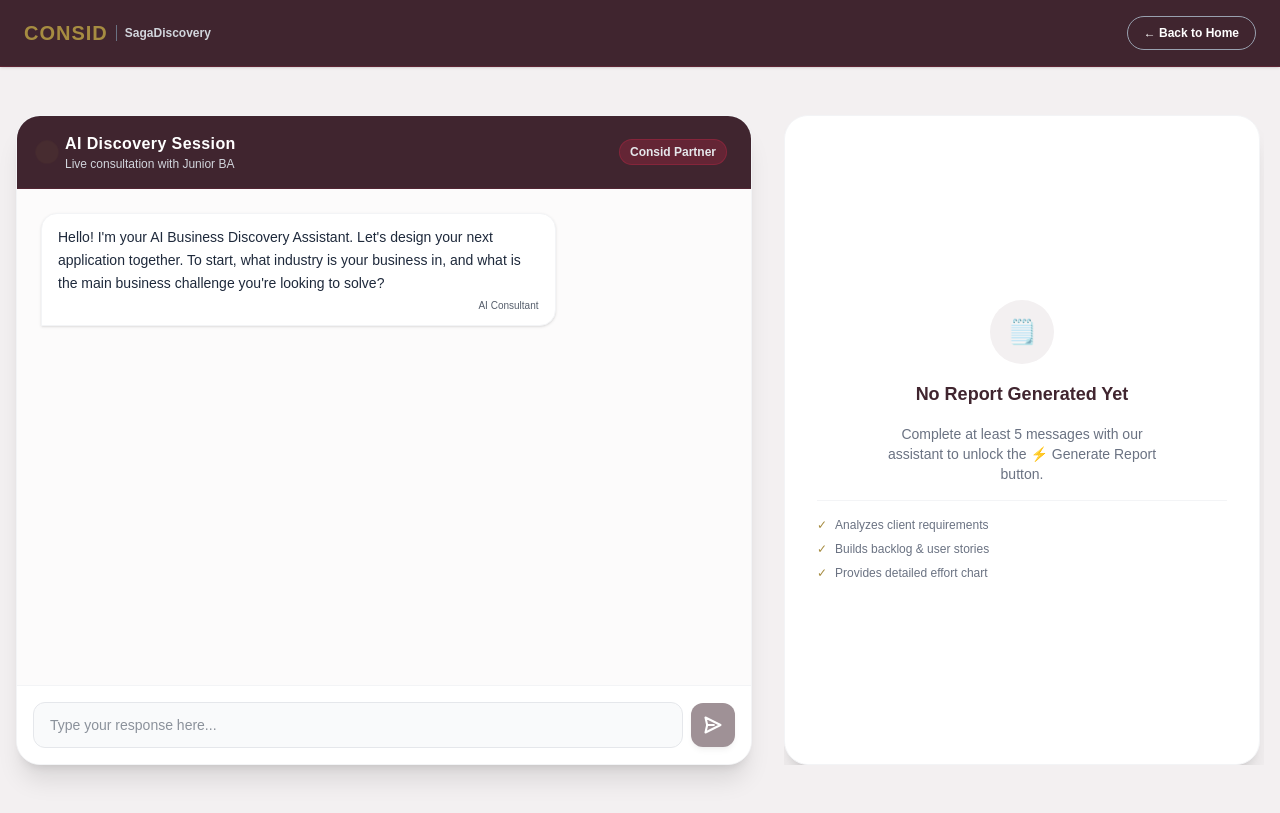
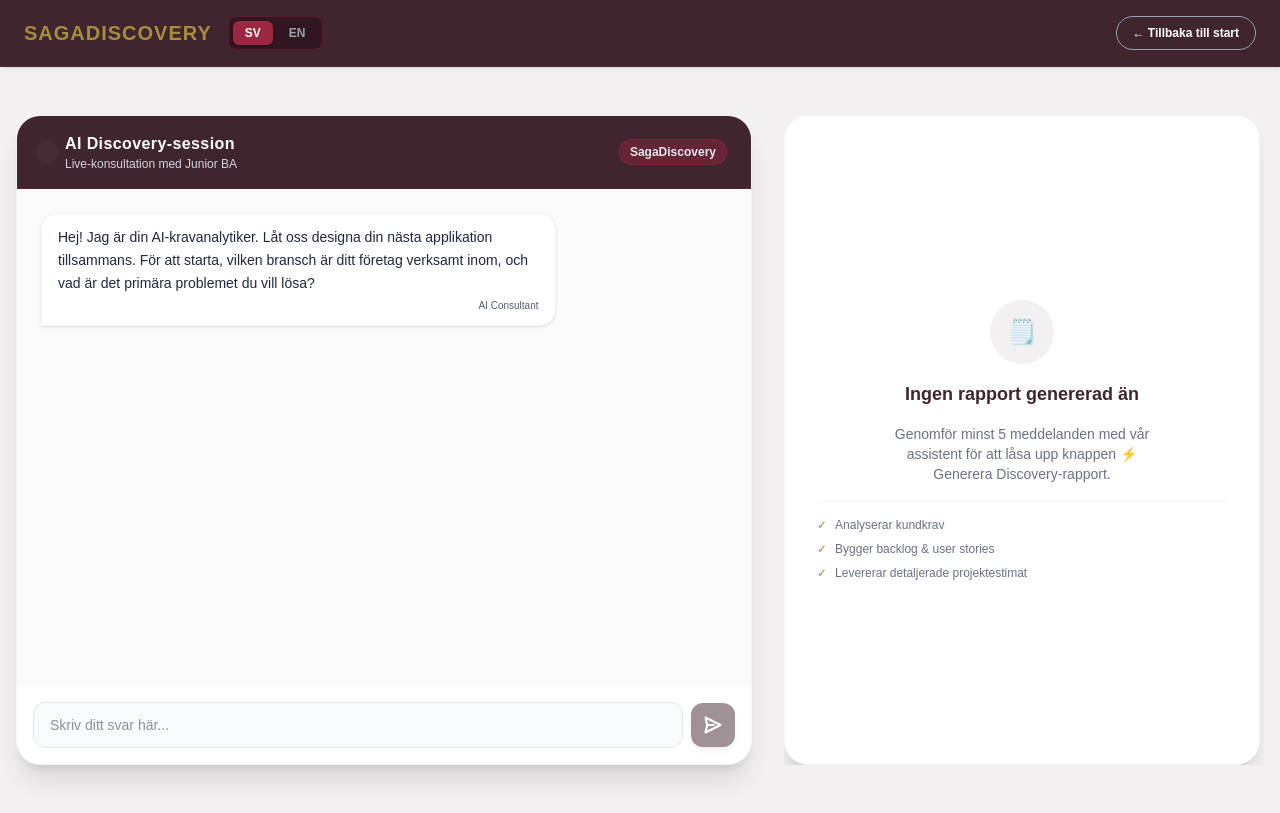
Before and after one commit to hihassan1998/ai-business-discovery-assistant, a Next.js app: page /discovery in a window 1280 px wide. Built offline with nearby package versions, Linux system fonts and the light colour scheme.

Commit message:
feat: add multilingual support (Swedish/English)

```diff
--- a/app/discovery/page.tsx
+++ b/app/discovery/page.tsx
@@ -1,24 +1,58 @@
 'use client';
 
-import React, { useState } from 'react';
+import React, { useState, useEffect } from 'react';
 import { ChatInterface } from '@/components/ui/ChatInterface';
 import { ReportView } from '@/components/ui/ReportView';
 import { ReportData } from '@/types';
 import Link from 'next/link';
+import { useLanguage } from '@/context/LanguageContext';
+import { translations } from '@/lib/translations';
+import { LanguageToggle } from '@/components/ui/LanguageToggle';
 
 interface Message {
   role: 'user' | 'assistant';
   content: string;
 }
 
+// DiscoveryPage handles the side-by-side Chat and ReportView layout with multilingual support.
 export default function DiscoveryPage() {
-  const [messages, setMessages] = useState<Message[]>([
+  const { language } = useLanguage();
+  const t = translations[language];
+
+  // Set first message based on current language
+  const [messages, setMessages] = useState<Message[]>([]);
+
+  // Effect to initialize first message on mount and language change if conversation is empty
+  useEffect(() => {
+    if (messages.length === 0) {
+      setMessages([
         {
           role: 'assistant',
           content:
-        "Hello! I'm your AI Business Discovery Assistant. Let's design your next application together. To start, what industry is your business in, and what is the main business challenge you're looking to solve?",
+            language === 'sv'
+              ? 'Hej! Jag är din AI-kravanalytiker. Låt oss designa din nästa applikation tillsammans. För att starta, vilken bransch är ditt företag verksamt inom, och vad är det primära problemet du vill lösa?'
+              : "Hello! I'm your AI Business Discovery Assistant. Let's design your next application together. To start, what industry is your business in, and what is the main business challenge you're looking to solve?",
         },
       ]);
+    } else {
+      // Dynamic translation of first message if no user interactions occurred yet
+      setMessages((prev) => {
+        if (prev.length === 1 && prev[0].role === 'assistant') {
+          return [
+            {
+              role: 'assistant',
+              content:
+                language === 'sv'
+                  ? 'Hej! Jag är din AI-kravanalytiker. Låt oss designa din nästa applikation tillsammans. För att starta, vilken bransch är ditt företag verksamt inom, och vad är det primära problemet du vill lösa?'
+                  : "Hello! I'm your AI Business Discovery Assistant. Let's design your next application together. To start, what industry is your business in, and what is the main business challenge you're looking to solve?",
+            },
+          ];
+        }
+        return prev;
+      });
+    }
+  }, [language]);
+
   const [reportData, setReportData] = useState<ReportData | null>(null);
   const [isGenerating, setIsGenerating] = useState(false);
   const [error, setError] = useState<string | null>(null);
@@ -46,7 +80,12 @@ export default function DiscoveryPage() {
       }
     } catch (err: any) {
       console.error(err);
-      setError(err.message || 'An error occurred while generating the report. Please try again.');
+      setError(
+        err.message ||
+          (language === 'sv'
+            ? 'Ett fel uppstod när rapporten skulle skapas. Försök igen.'
+            : 'An error occurred while generating the report. Please try again.')
+      );
     } finally {
       setIsGenerating(false);
     }
@@ -61,19 +100,19 @@ export default function DiscoveryPage() {
       {/* Navbar / Header */}
       <nav className="bg-[#40252F] text-white py-4 px-6 border-b border-[#9B2740]/30 sticky top-0 z-40 shadow-sm">
         <div className="max-w-7xl mx-auto flex justify-between items-center">
+          <div className="flex items-center space-x-4">
             <Link href="/" className="flex items-center space-x-2 group">
               <span className="text-xl font-black text-[#A68C41] tracking-wider group-hover:text-white transition-all">
-              CONSID
-            </span>
-            <span className="text-xs text-gray-300 font-semibold border-l border-gray-500 pl-2">
-              SagaDiscovery
+                SAGADISCOVERY
               </span>
             </Link>
+            <LanguageToggle />
+          </div>
           <Link
             href="/"
             className="text-xs font-semibold px-4 py-2 border border-gray-400 rounded-full hover:bg-white hover:text-[#40252F] transition-all"
           >
-            ← Back to Home
+            {t.backToHome}
           </Link>
         </div>
       </nav>
@@ -106,10 +145,10 @@ export default function DiscoveryPage() {
                 <div>
                   <div className="flex justify-between items-center mb-6">
                     <h2 className="text-xl font-extrabold text-[#40252F] tracking-wide">
-                      Generated Project Brief
+                      {t.briefHeader}
                     </h2>
                     <span className="bg-[#A68C41]/20 border border-[#A68C41] text-[#A68C41] text-[10px] font-bold px-2 py-0.5 rounded-full uppercase">
-                      Draft
+                      {t.draft}
                     </span>
                   </div>
                   <ReportView data={reportData} onUpdate={handleUpdateReport} />
@@ -119,22 +158,22 @@ export default function DiscoveryPage() {
                   <div className="w-16 h-16 bg-[#F3F0F1] rounded-full flex items-center justify-center text-2xl">
                     🗒️
                   </div>
-                  <h3 className="font-bold text-lg text-[#40252F]">No Report Generated Yet</h3>
+                  <h3 className="font-bold text-lg text-[#40252F]">{t.noReportTitle}</h3>
                   <p className="text-sm text-gray-500 max-w-[280px]">
-                    Complete at least 5 messages with our assistant to unlock the ⚡ Generate Report button.
+                    {t.noReportText}
                   </p>
                   <div className="pt-4 w-full border-t border-gray-100 flex flex-col space-y-2 text-left text-xs text-gray-500">
                     <div className="flex items-center space-x-2">
                       <span className="text-[#A68C41]">✓</span>
-                      <span>Analyzes client requirements</span>
+                      <span>{language === 'sv' ? 'Analyserar kundkrav' : 'Analyzes client requirements'}</span>
                     </div>
                     <div className="flex items-center space-x-2">
                       <span className="text-[#A68C41]">✓</span>
-                      <span>Builds backlog & user stories</span>
+                      <span>{language === 'sv' ? 'Bygger backlog & user stories' : 'Builds backlog & user stories'}</span>
                     </div>
                     <div className="flex items-center space-x-2">
                       <span className="text-[#A68C41]">✓</span>
-                      <span>Provides detailed effort chart</span>
+                      <span>{language === 'sv' ? 'Levererar detaljerade projektestimat' : 'Provides detailed effort chart'}</span>
                     </div>
                   </div>
                 </div>
--- a/components/ui/ChatInterface.tsx
+++ b/components/ui/ChatInterface.tsx
@@ -1,7 +1,12 @@
+// ChatInterface.tsx
+// Handles user input, sends messages to the AI, and manages conversation state
+
 'use client';
 
 import React, { useState, useRef, useEffect } from 'react';
 import { ChatMessage } from './ChatMessage';
+import { useLanguage } from '@/context/LanguageContext';
+import { translations } from '@/lib/translations';
 
 interface Message {
   role: 'user' | 'assistant';
@@ -21,6 +26,9 @@ export const ChatInterface: React.FC<ChatInterfaceProps> = ({
   onGenerateReport,
   isGeneratingReport,
 }) => {
+  const { language } = useLanguage();
+  const t = translations[language];
+
   const [input, setInput] = useState('');
   const [isLoading, setIsLoading] = useState(false);
   const chatEndRef = useRef<HTMLDivElement>(null);
@@ -67,7 +75,9 @@ export const ChatInterface: React.FC<ChatInterfaceProps> = ({
         ...prev,
         {
           role: 'assistant',
-          content: 'Sorry, I encountered an error. Could you please try repeating that?',
+          content: language === 'sv'
+            ? 'Tyvärr uppstod ett fel. Kan du försöka igen?'
+            : 'Sorry, I encountered an error. Could you please try repeating that?',
         },
       ]);
     } finally {
@@ -75,8 +85,7 @@ export const ChatInterface: React.FC<ChatInterfaceProps> = ({
     }
   };
 
-  // Determine if there are at least 5 exchanges (5 user messages or 5 total messages)
-  // Let's allow generating after 5 total messages to match "5+ exchanges" (or 5 messages).
+  // Determine if there are at least 5 exchanges to enable report generation
   const canGenerate = messages.length >= 5;
 
   return (
@@ -86,12 +95,12 @@ export const ChatInterface: React.FC<ChatInterfaceProps> = ({
         <div className="flex items-center space-x-3">
           <div className="w-3 h-3 bg-[#A68C41] rounded-full animate-ping" />
           <div>
-            <h2 className="font-bold text-base tracking-wide">AI Discovery Session</h2>
-            <p className="text-xs text-gray-300">Live consultation with Junior BA</p>
+            <h2 className="font-bold text-base tracking-wide">{t.sessionHeader}</h2>
+            <p className="text-xs text-gray-300">{t.liveBA}</p>
           </div>
         </div>
         <span className="text-xs px-2.5 py-1 bg-[#9B2740]/40 rounded-full font-semibold border border-[#9B2740]/60 text-gray-200">
-          Consid Partner
+          {t.brandSubtitle}
         </span>
       </div>
 
@@ -126,11 +135,11 @@ export const ChatInterface: React.FC<ChatInterfaceProps> = ({
                   <circle className="opacity-25" cx="12" cy="12" r="10" stroke="currentColor" strokeWidth="4" />
                   <path className="opacity-75" fill="currentColor" d="M4 12a8 8 0 018-8V0C5.373 0 0 5.373 0 12h4z" />
                 </svg>
-                <span>Analyzing Conversations & Generating Report...</span>
+                <span>{t.generatingReport}</span>
               </>
             ) : (
               <>
-                <span>⚡ Generate Discovery Report</span>
+                <span>{t.generateReport}</span>
               </>
             )}
           </button>
@@ -142,7 +151,7 @@ export const ChatInterface: React.FC<ChatInterfaceProps> = ({
             value={input}
             onChange={(e) => setInput(e.target.value)}
             disabled={isLoading || isGeneratingReport}
-            placeholder="Type your response here..."
+            placeholder={t.inputPlaceholder}
             className="flex-1 bg-gray-50 border border-gray-200 rounded-xl px-4 py-3 text-sm text-[#1E293B] focus:outline-none focus:ring-2 focus:ring-[#9B2740] focus:border-transparent transition-all duration-200 disabled:opacity-50"
           />
           <button
--- a/components/ui/ReportView.tsx
+++ b/components/ui/ReportView.tsx
@@ -1,8 +1,13 @@
+// ReportView.tsx
+// Displays the generated report with editable sections and effort chart
+
 'use client';
 
 import React, { useState } from 'react';
 import { ReportData } from '@/types';
 import { EffortChart } from './EffortChart';
+import { useLanguage } from '@/context/LanguageContext';
+import { translations } from '@/lib/translations';
 
 interface ReportViewProps {
   data: ReportData;
@@ -10,6 +15,9 @@ interface ReportViewProps {
 }
 
 export const ReportView: React.FC<ReportViewProps> = ({ data, onUpdate }) => {
+  const { language } = useLanguage();
+  const t = translations[language];
+
   const [editingField, setEditingField] = useState<string | null>(null);
   const [editValues, setEditValues] = useState<any>({});
   const [isSending, setIsSending] = useState(false);
@@ -137,15 +145,15 @@ export const ReportView: React.FC<ReportViewProps> = ({ data, onUpdate }) => {
             <path strokeLinecap="round" strokeLinejoin="round" strokeWidth="2.5" d="M9 12l2 2 4-4m6 2a9 9 0 11-18 0 9 9 0 0118 0z" />
           </svg>
           <div>
-            <p className="font-bold text-sm">Success!</p>
-            <p className="text-xs text-gray-300">Report delivered to consultant@firm.com (Demo)</p>
+            <p className="font-bold text-sm">{t.successTitle}</p>
+            <p className="text-xs text-gray-300">{t.successToast}</p>
           </div>
         </div>
       )}
 
       {/* Customer Overview */}
       {renderSectionCard(
-        'Customer Overview',
+        t.customerOverview,
         'customerOverview',
         <svg className="w-5 h-5 text-[#A68C41]" fill="none" stroke="currentColor" viewBox="0 0 24 24"><path strokeLinecap="round" strokeLinejoin="round" strokeWidth="2" d="M19 21V5a2 2 0 00-2-2H7a2 2 0 00-2 2v16m14 0h2m-2 0h-5m-9 0H3m2 0h5M9 7h1m-1 4h1m4-4h1m-1 4h1m-5 10v-5a1 1 0 011-1h2a1 1 0 011 1v5m-4 0h4" /></svg>,
         <p className="text-[#1E293B] text-sm leading-relaxed">{data.customerOverview}</p>,
@@ -158,7 +166,7 @@ export const ReportView: React.FC<ReportViewProps> = ({ data, onUpdate }) => {
 
       {/* Business Problems */}
       {renderSectionCard(
-        'Business Problems',
+        t.businessProblems,
         'businessProblems',
         <svg className="w-5 h-5 text-[#A68C41]" fill="none" stroke="currentColor" viewBox="0 0 24 24"><path strokeLinecap="round" strokeLinejoin="round" strokeWidth="2" d="M12 9v2m0 4h.01m-6.938 4h13.856c1.54 0 2.502-1.667 1.732-3L13.732 4c-.77-1.333-2.694-1.333-3.464 0L3.34 16c-.77 1.333.192 3 1.732 3z" /></svg>,
         <ul className="list-disc pl-5 space-y-2 text-[#1E293B] text-sm">
@@ -187,14 +195,14 @@ export const ReportView: React.FC<ReportViewProps> = ({ data, onUpdate }) => {
             onClick={() => addArrayElement('businessProblems')}
             className="text-[#9B2740] hover:text-[#40252F] text-xs font-bold flex items-center space-x-1 mt-1"
           >
-            <span>+ Add Problem</span>
+            <span>{t.addProblem}</span>
           </button>
         </div>
       )}
 
       {/* Pain Points */}
       {renderSectionCard(
-        'Identified Pain Points',
+        t.painPoints,
         'painPoints',
         <svg className="w-5 h-5 text-[#A68C41]" fill="none" stroke="currentColor" viewBox="0 0 24 24"><path strokeLinecap="round" strokeLinejoin="round" strokeWidth="2" d="M9.172 16.172a4 4 0 015.656 0M9 10h.01M15 10h.01M21 12a9 9 0 11-18 0 9 9 0 0118 0z" /></svg>,
         <ul className="list-disc pl-5 space-y-2 text-[#1E293B] text-sm">
@@ -223,14 +231,14 @@ export const ReportView: React.FC<ReportViewProps> = ({ data, onUpdate }) => {
             onClick={() => addArrayElement('painPoints')}
             className="text-[#9B2740] hover:text-[#40252F] text-xs font-bold flex items-center space-x-1 mt-1"
           >
-            <span>+ Add Pain Point</span>
+            <span>{t.addPainPoint}</span>
           </button>
         </div>
       )}
 
       {/* Solution Proposal */}
       {renderSectionCard(
-        'Proposed Solution',
+        t.solutionProposal,
         'solutionProposal',
         <svg className="w-5 h-5 text-[#A68C41]" fill="none" stroke="currentColor" viewBox="0 0 24 24"><path strokeLinecap="round" strokeLinejoin="round" strokeWidth="2" d="M9.663 17h4.673M12 3v1m6.364 1.636l-.707.707M21 12h-1M4 12H3m3.343-5.657l-.707-.707m2.828 9.9a5 5 0 117.072 0l-.548.547A3.374 3.374 0 0014 18.469V19a2 2 0 11-4 0v-.531c0-.895-.356-1.754-.988-2.386l-.548-.547z" /></svg>,
         <p className="text-[#1E293B] text-sm leading-relaxed">{data.solutionProposal}</p>,
@@ -243,7 +251,7 @@ export const ReportView: React.FC<ReportViewProps> = ({ data, onUpdate }) => {
 
       {/* Functional Requirements */}
       {renderSectionCard(
-        'Functional Requirements',
+        t.functionalRequirements,
         'functionalRequirements',
         <svg className="w-5 h-5 text-[#A68C41]" fill="none" stroke="currentColor" viewBox="0 0 24 24"><path strokeLinecap="round" strokeLinejoin="round" strokeWidth="2" d="M9 5H7a2 2 0 00-2 2v12a2 2 0 002 2h10a2 2 0 002-2V7a2 2 0 00-2-2h-2M9 5a2 2 0 002 2h2a2 2 0 002-2M9 5a2 2 0 012-2h2a2 2 0 012 2m-3 7h3m-3 4h3m-6-4h.01M9 16h.01" /></svg>,
         <ul className="list-disc pl-5 space-y-2 text-[#1E293B] text-sm">
@@ -272,14 +280,14 @@ export const ReportView: React.FC<ReportViewProps> = ({ data, onUpdate }) => {
             onClick={() => addArrayElement('functionalRequirements')}
             className="text-[#9B2740] hover:text-[#40252F] text-xs font-bold flex items-center space-x-1 mt-1"
           >
-            <span>+ Add Requirement</span>
+            <span>{t.addRequirement}</span>
           </button>
         </div>
       )}
 
       {/* User Stories */}
       {renderSectionCard(
-        'User Stories',
+        t.userStories,
         'userStories',
         <svg className="w-5 h-5 text-[#A68C41]" fill="none" stroke="currentColor" viewBox="0 0 24 24"><path strokeLinecap="round" strokeLinejoin="round" strokeWidth="2" d="M17 20h5v-2a3 3 0 00-5.356-1.857M17 20H7m10 0v-2c0-.656-.126-1.283-.356-1.857M7 20H2v-2a3 3 0 015.356-1.857M7 20v-2c0-.656.126-1.283.356-1.857m0 0a5.002 5.002 0 019.288 0M15 7a3 3 0 11-6 0 3 3 0 016 0zm6 3a2 2 0 11-4 0 2 2 0 014 0zM7 10a2 2 0 11-4 0 2 2 0 014 0z" /></svg>,
         <ul className="list-disc pl-5 space-y-2 text-[#1E293B] text-sm">
@@ -308,14 +316,14 @@ export const ReportView: React.FC<ReportViewProps> = ({ data, onUpdate }) => {
             onClick={() => addArrayElement('userStories')}
             className="text-[#9B2740] hover:text-[#40252F] text-xs font-bold flex items-center space-x-1 mt-1"
           >
-            <span>+ Add Story</span>
+            <span>{t.addStory}</span>
           </button>
         </div>
       )}
 
       {/* Technical Architecture */}
       {renderSectionCard(
-        'Technical Architecture',
+        t.technicalArchitecture,
         'technicalArchitecture',
         <svg className="w-5 h-5 text-[#A68C41]" fill="none" stroke="currentColor" viewBox="0 0 24 24"><path strokeLinecap="round" strokeLinejoin="round" strokeWidth="2" d="M19.428 15.428a2 2 0 00-1.022-.547l-2.387-.477a6 6 0 00-3.86.517l-.318.158a6 6 0 01-3.86.517L6.05 15.21a2 2 0 00-1.806.547M8 4h8l-1 1v5.172a2 2 0 00.586 1.414l5 5c1.26 1.26.367 3.414-1.415 3.414H4.828c-1.782 0-2.674-2.154-1.414-3.414l5-5A2 2 0 009 10.172V5L8 4z" /></svg>,
         <p className="text-[#1E293B] text-sm leading-relaxed">{data.technicalArchitecture}</p>,
@@ -333,7 +341,7 @@ export const ReportView: React.FC<ReportViewProps> = ({ data, onUpdate }) => {
             <path strokeLinecap="round" strokeLinejoin="round" strokeWidth="2" d="M11 3.055A9.003 9.003 0 1020.945 13H11V3.055z" />
             <path strokeLinecap="round" strokeLinejoin="round" strokeWidth="2" d="M20.488 9H15V3.512A9.025 9.025 0 0120.488 9z" />
           </svg>
-          <span>Effort Estimation & Scope</span>
+          <span>{t.effortEstimation}</span>
         </div>
         <div className="flex justify-center max-w-[280px] mx-auto py-2">
           <EffortChart scopeEstimate={data.scopeEstimate} />
@@ -352,12 +360,12 @@ export const ReportView: React.FC<ReportViewProps> = ({ data, onUpdate }) => {
               <circle className="opacity-25" cx="12" cy="12" r="10" stroke="currentColor" strokeWidth="4" />
               <path className="opacity-75" fill="currentColor" d="M4 12a8 8 0 018-8V0C5.373 0 0 5.373 0 12h4z" />
             </svg>
-            <span>Delivering Report...</span>
+            <span>{t.delivering}</span>
           </>
         ) : (
           <>
             <span className="text-xl">📨</span>
-            <span>Send to Consultant</span>
+            <span>{t.sendToConsultant}</span>
           </>
         )}
       </button>
```
Also changed, not shown: app/api/generate-report/route.ts (+5 -2 lines), lib/prompts.ts (+8 -2 lines). Lines whose indentation alone changed are shown as unchanged.
